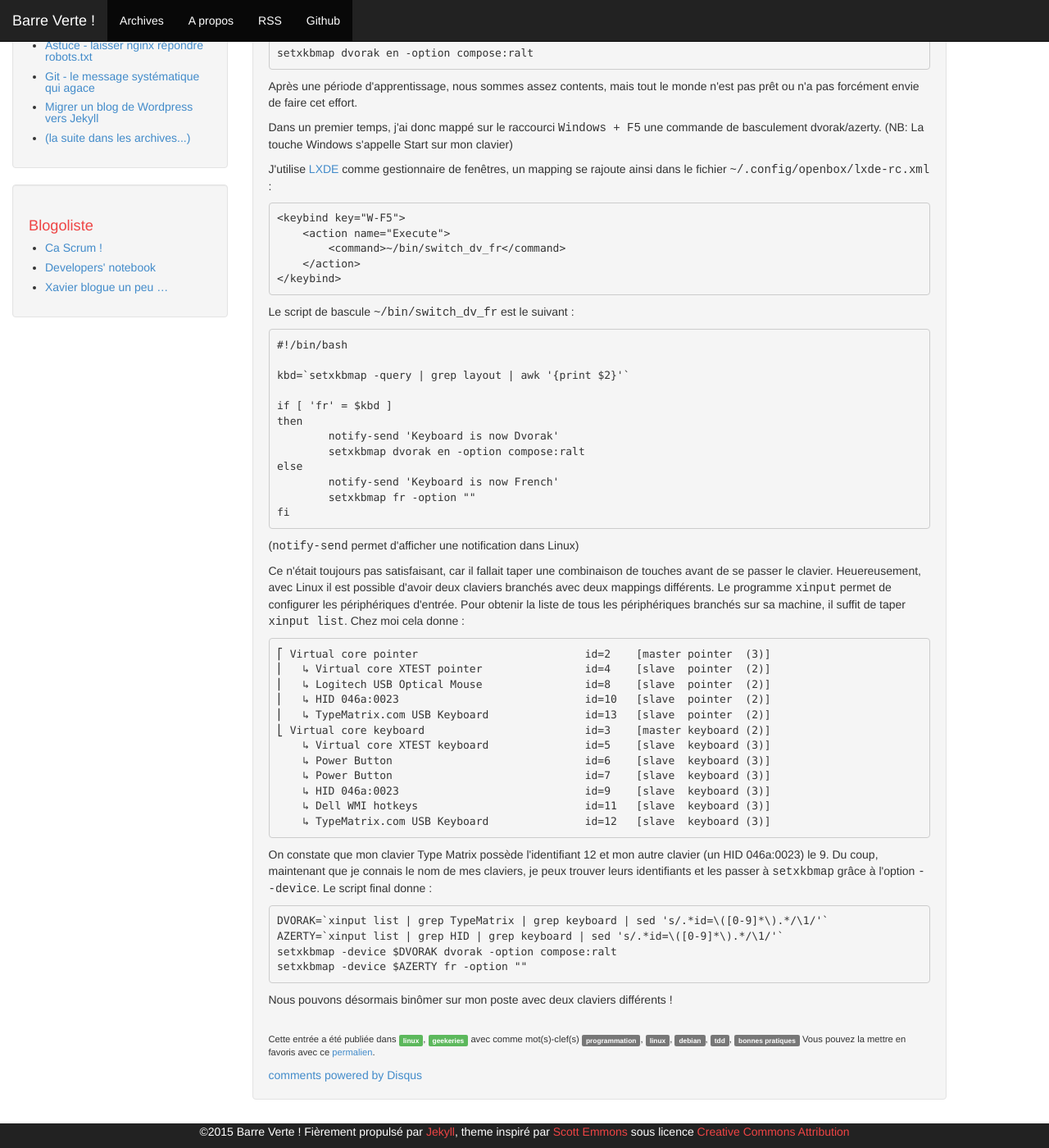
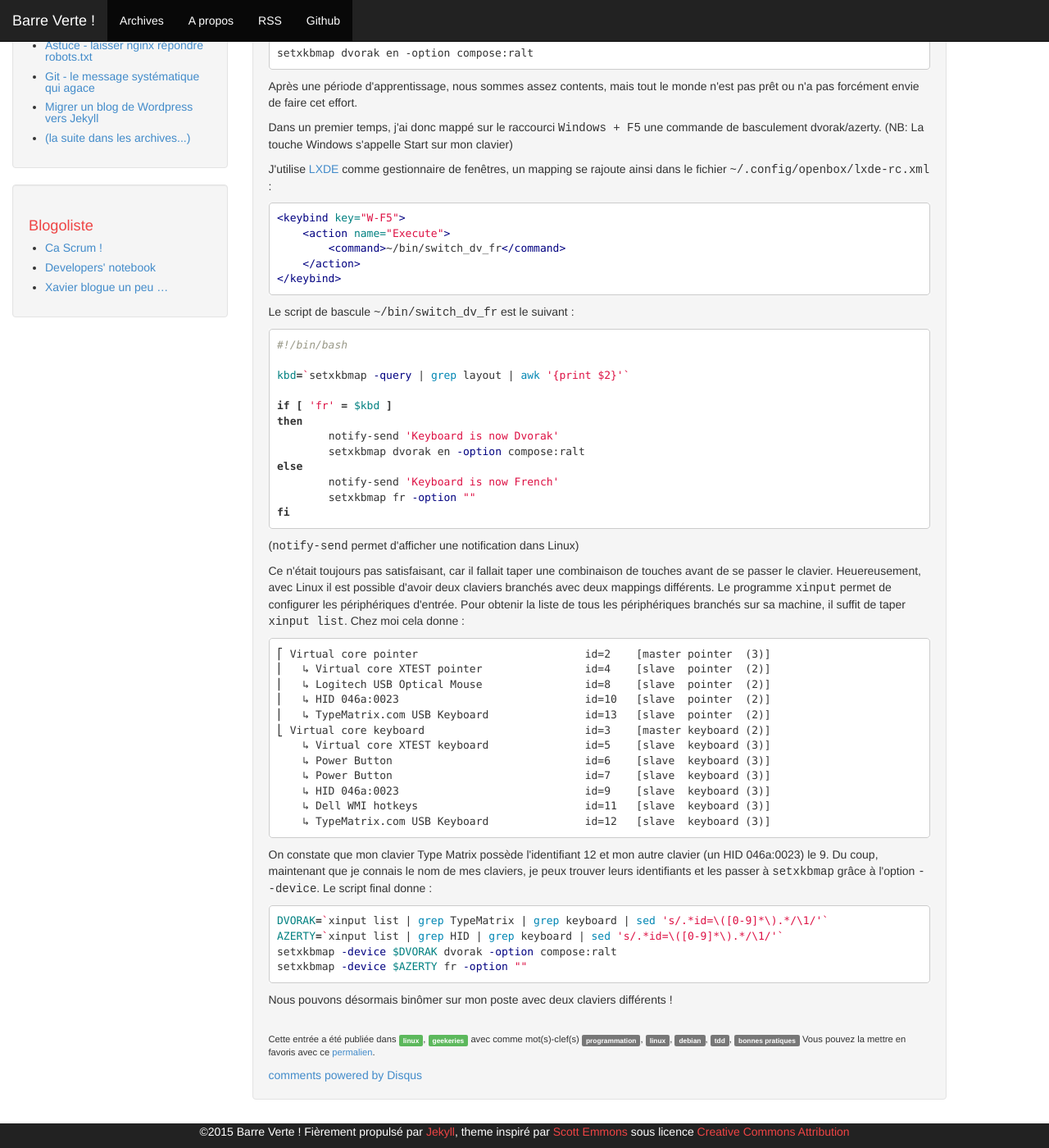
Before and after one commit to MichaelBitard/barreverte.github.io, a Jekyll site: the page built from _posts/2012-08-27-binomer-avec-un-clavier-dvorak-et-un-clavier-azerty.markdown, in a window 1280 px wide and 1400 px high, scrolled down 429 px. Shown: the whole window at 82% size. Built offline with Jekyll 4.4.1, drawn with Linux system fonts in a browser that asks for light colours; Markdown is read by kramdown in place of the engine named in the settings; comment, search, counter and statistics services are not loaded.

Commit message:
ajout de la coloration syntaxique

```diff
--- a/_includes/header.html
+++ b/_includes/header.html
@@ -9,6 +9,7 @@
     <script src="{{ site.baseurl }}/js/bootstrap.min.js"></script>
     <link href="{{ site.baseurl }}/css/bootstrap.min.css" rel="stylesheet">
     <link href="{{ site.baseurl }}/css/theme.css" rel="stylesheet">
+    <link href="{{ site.baseurl }}/css/syntax.css" rel="stylesheet">
 </head>
 
 <body>
--- /dev/null
+++ b/css/syntax.css
@@ -0,0 +1,65 @@
+.highlight  { background: #ffffff; }
+.highlight .c { color: #999988; font-style: italic } /* Comment */
+.highlight .err { color: #a61717; background-color: #e3d2d2 } /* Error */
+.highlight .k { font-weight: bold } /* Keyword */
+.highlight .o { font-weight: bold } /* Operator */
+.highlight .cm { color: #999988; font-style: italic } /* Comment.Multiline */
+.highlight .cp { color: #999999; font-weight: bold } /* Comment.Preproc */
+.highlight .c1 { color: #999988; font-style: italic } /* Comment.Single */
+.highlight .cs { color: #999999; font-weight: bold; font-style: italic } /* Comment.Special */
+.highlight .gd { color: #000000; background-color: #ffdddd } /* Generic.Deleted */
+.highlight .gd .x { color: #000000; background-color: #ffaaaa } /* Generic.Deleted.Specific */
+.highlight .ge { font-style: italic } /* Generic.Emph */
+.highlight .gr { color: #aa0000 } /* Generic.Error */
+.highlight .gh { color: #999999 } /* Generic.Heading */
+.highlight .gi { color: #000000; background-color: #ddffdd } /* Generic.Inserted */
+.highlight .gi .x { color: #000000; background-color: #aaffaa } /* Generic.Inserted.Specific */
+.highlight .go { color: #888888 } /* Generic.Output */
+.highlight .gp { color: #555555 } /* Generic.Prompt */
+.highlight .gs { font-weight: bold } /* Generic.Strong */
+.highlight .gu { color: #aaaaaa } /* Generic.Subheading */
+.highlight .gt { color: #aa0000 } /* Generic.Traceback */
+.highlight .kc { font-weight: bold } /* Keyword.Constant */
+.highlight .kd { font-weight: bold } /* Keyword.Declaration */
+.highlight .kp { font-weight: bold } /* Keyword.Pseudo */
+.highlight .kr { font-weight: bold } /* Keyword.Reserved */
+.highlight .kt { color: #445588; font-weight: bold } /* Keyword.Type */
+.highlight .m { color: #009999 } /* Literal.Number */
+.highlight .s { color: #d14 } /* Literal.String */
+.highlight .na { color: #008080 } /* Name.Attribute */
+.highlight .nb { color: #0086B3 } /* Name.Builtin */
+.highlight .nc { color: #445588; font-weight: bold } /* Name.Class */
+.highlight .no { color: #008080 } /* Name.Constant */
+.highlight .ni { color: #800080 } /* Name.Entity */
+.highlight .ne { color: #990000; font-weight: bold } /* Name.Exception */
+.highlight .nf { color: #990000; font-weight: bold } /* Name.Function */
+.highlight .nn { color: #555555 } /* Name.Namespace */
+.highlight .nt { color: #000080 } /* Name.Tag */
+.highlight .nv { color: #008080 } /* Name.Variable */
+.highlight .ow { font-weight: bold } /* Operator.Word */
+.highlight .w { color: #bbbbbb } /* Text.Whitespace */
+.highlight .mf { color: #009999 } /* Literal.Number.Float */
+.highlight .mh { color: #009999 } /* Literal.Number.Hex */
+.highlight .mi { color: #009999 } /* Literal.Number.Integer */
+.highlight .mo { color: #009999 } /* Literal.Number.Oct */
+.highlight .sb { color: #d14 } /* Literal.String.Backtick */
+.highlight .sc { color: #d14 } /* Literal.String.Char */
+.highlight .sd { color: #d14 } /* Literal.String.Doc */
+.highlight .s2 { color: #d14 } /* Literal.String.Double */
+.highlight .se { color: #d14 } /* Literal.String.Escape */
+.highlight .sh { color: #d14 } /* Literal.String.Heredoc */
+.highlight .si { color: #d14 } /* Literal.String.Interpol */
+.highlight .sx { color: #d14 } /* Literal.String.Other */
+.highlight .sr { color: #009926 } /* Literal.String.Regex */
+.highlight .s1 { color: #d14 } /* Literal.String.Single */
+.highlight .ss { color: #990073 } /* Literal.String.Symbol */
+.highlight .bp { color: #999999 } /* Name.Builtin.Pseudo */
+.highlight .vc { color: #008080 } /* Name.Variable.Class */
+.highlight .vg { color: #008080 } /* Name.Variable.Global */
+.highlight .vi { color: #008080 } /* Name.Variable.Instance */
+.highlight .il { color: #009999 } /* Literal.Number.Integer.Long */
+
+/* Make line numbers unselectable: excludes line numbers from copy-paste user ops */
+.highlight .lineno {-webkit-user-select: none;-moz-user-select: none; -o-user-select: none;}
+.lineno::-moz-selection {background-color: transparent;} /* Mozilla specific */
+.lineno::selection {background-color: transparent;} /* Other major browsers */
```
